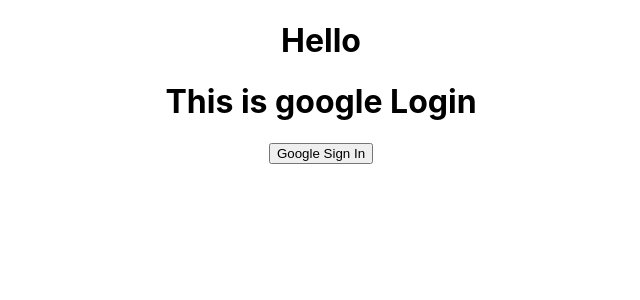
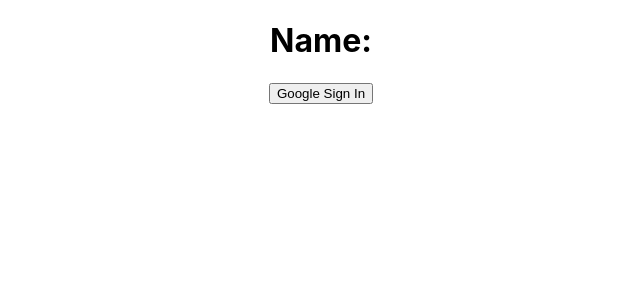
Before and after one commit to jany-coder/safe-riders, a React (Create React App) app: page /login in a window 1280 px wide. Shown: the top 300 px of the page, without its empty margins (319-959 px from the left). Built offline with nearby package versions, Linux system fonts and the light colour scheme.

Commit message:
add router

```diff
--- a/src/App.js
+++ b/src/App.js
@@ -9,19 +9,27 @@
   useParams
 } from "react-router-dom";
 import Login from './components/Login/Login';
+import { createContext, useState } from 'react';
+
+export const UserContext = createContext();
 
 function App() {
+  const [loggedInUser, setLoggedInUser] = useState({});
+  <p>Name: {loggedInUser.name}</p>
   return (
     <div className="App">
-      <h1>Hello</h1>
 
-      <Router>
+      <UserContext.Provider value={[loggedInUser, setLoggedInUser]}>
+      <h1>Name: {loggedInUser.name}</h1>
+        <Router>
           <Switch>
-              <Route path="/login">
-                  <Login>Login</Login>
-              </Route>
+            <Route path="/login">
+              <Login></Login>
+            </Route>
           </Switch>
-      </Router>
+        </Router>
+      </UserContext.Provider>
+
     </div>
   );
 }
--- a/src/components/Login/Login.js
+++ b/src/components/Login/Login.js
@@ -1,9 +1,13 @@
-import React from 'react';
+import React, { useContext, useState } from 'react';
 import firebase from "firebase/app";
 import "firebase/auth";
 import firebaseConfig from './firebase.config';
+import {UserContext} from '../../App'
 
 const Login = () => {
+
+    const [loggedInUser, setLoggedInUser] = useContext(UserContext);
+
     if (!firebase.apps.length) {
         // Initialize Firebase
     firebase.initializeApp(firebaseConfig);
@@ -11,37 +15,24 @@
         firebase.app(); // if already initialized, use that one
      }
 
-
-
-
     const handleGoogleSignIn = () => {
         var provider = new firebase.auth.GoogleAuthProvider();
-
         firebase.auth()
             .signInWithPopup(provider)
             .then((result) => {
-                /** @type {firebase.auth.OAuthCredential} */
-                var credential = result.credential;
-
-                // This gives you a Google Access Token. You can use it to access the Google API.
-                var token = credential.accessToken;
-                // The signed-in user info.
-                var user = result.user;
-                // ...
+                const {displayName, email} = result.user;
+                const signedInUser = {name: displayName, email}
+                setLoggedInUser(signedInUser);
             }).catch((error) => {
-                // Handle Errors here.
                 var errorCode = error.code;
                 var errorMessage = error.message;
-                // The email of the user's account used.
                 var email = error.email;
-                // The firebase.auth.AuthCredential type that was used.
                 var credential = error.credential;
-                // ...
             });
     }
     return (
         <div>
-            <h1>This is google Login</h1>
+            <h1>{loggedInUser.displayName}</h1>
             <button onClick={handleGoogleSignIn}>Google Sign In</button>
         </div>
     );
```
Also changed, not shown: src/components/Header/Header.js (added, +29 -0 lines), src/components/PrivateRoute/PrivateRoute.js (added, +11 -0 lines), src/components/Home/Home.js (added), src/components/Vehicle/Vehicle.js (added).
